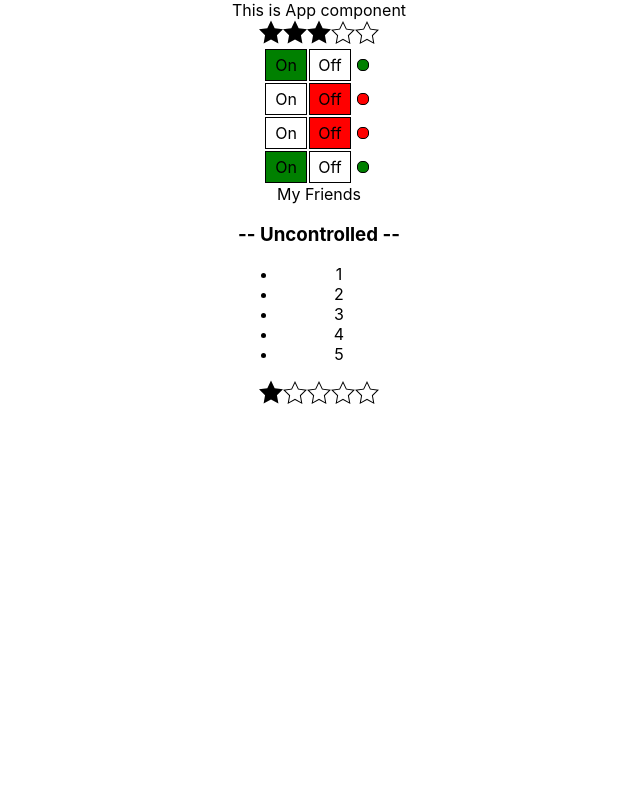
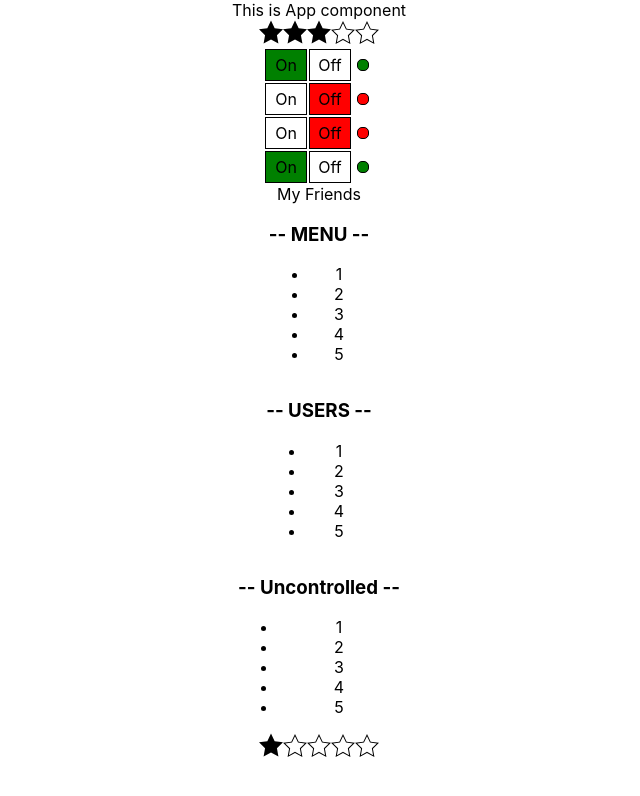
Before and after one commit to Kirill2603/kabzda, a React (Create React App) app: page / in a window 1280 px wide. Shown: the top 796 px of the page, without its empty margins (321-961 px from the left). Built offline with nearby package versions, Linux system fonts and the light colour scheme.

Commit message:
Kabzda 8 ls Controlled Accordion.tsx

```diff
--- a/src/App.tsx
+++ b/src/App.tsx
@@ -1,4 +1,4 @@
-import React from 'react';
+import React, {useState} from 'react';
 import './App.css';
 import Accordion from "./components/Accordion";
 import Rating from "./components/rating";
@@ -10,7 +10,11 @@ function PageTitle(props: { title: string }) {
     return <span>{props.title}</span>
 }
 
+
 function App() {
+
+    const [collapsed, setCollapsed] = useState<boolean>(false)
+
     return (
         <div className="App">
             <PageTitle title="This is App component"/>
@@ -24,8 +28,8 @@ function App() {
 
             <PageTitle title="My Friends"/>
 
-            {/*<Accordion title="MENU" collapsed={true}/>*/}
-            {/*<Accordion title={"USERS"} collapsed={false}/>*/}
+            <Accordion title="MENU" collapsed={collapsed} setCollapsed={setCollapsed}/>
+            <Accordion title={"USERS"} collapsed={collapsed} setCollapsed={setCollapsed}/>
 
             <UncontrolledAccordion title={'Uncontrolled'} />
 
--- a/src/components/Accordion.tsx
+++ b/src/components/Accordion.tsx
@@ -3,23 +3,24 @@ import React from "react";
 type AccordionPropsType = {
     title: string
     collapsed: boolean
+    setCollapsed: (collapsed: boolean) => void
 }
 
-const Accordion: React.FC<AccordionPropsType> = ({title, collapsed}) => {
+const Accordion: React.FC<AccordionPropsType> = ({title, collapsed, setCollapsed}) => {
     return collapsed ?
         <div>
-            <AccordionTitle title={title}/>
+            <AccordionTitle title={title} setCollapsed={setCollapsed} collapsed={collapsed}/>
         </div>
         :
         <div>
-            <AccordionTitle title={title}/>
+            <AccordionTitle title={title} setCollapsed={setCollapsed} collapsed={collapsed}/>
             <AccordionBody/>
         </div>
 }
 
-function AccordionTitle(props: { title: string }) {
+function AccordionTitle(props: { title: string ,setCollapsed: (collapsed: boolean) => void, collapsed: boolean}) {
     return (
-        <h3>-- {props.title} --</h3>
+        <h3 onClick={() => props.setCollapsed(!props.collapsed)}>-- {props.title} --</h3>
     )
 }
 
```
